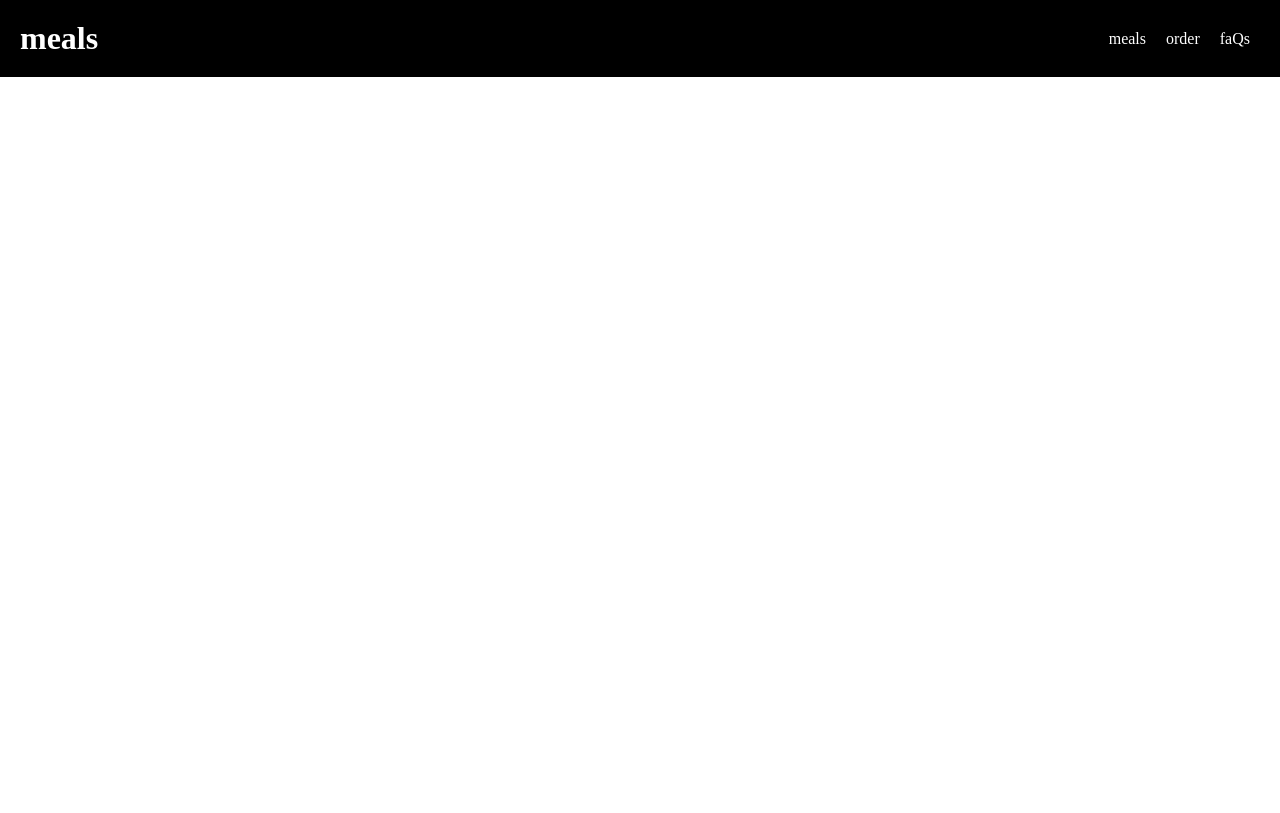
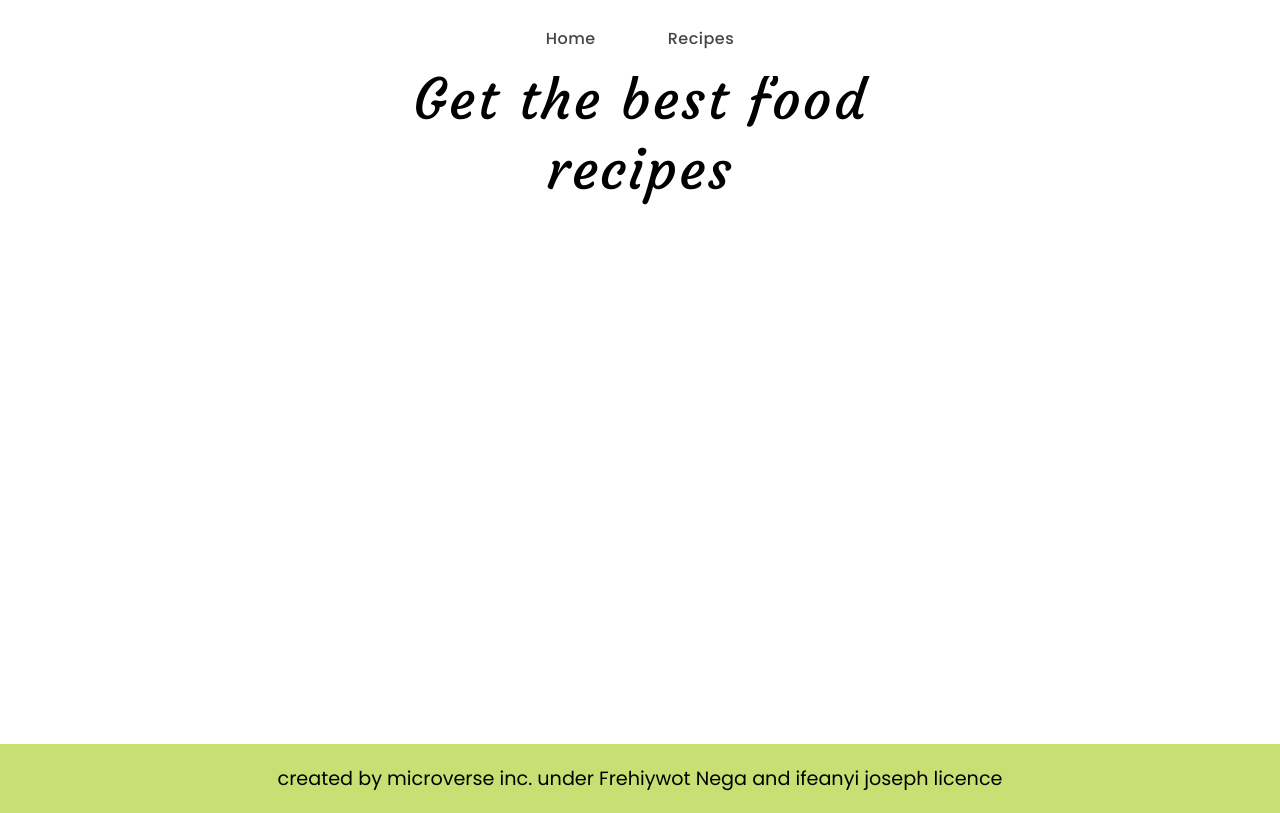
Before and after one commit to frnega/capstone-JavaScript, a website built with webpack: page src/index.html in a window 1280 px wide. Built offline with nearby package versions, Linux system fonts and the light colour scheme.

Commit message:
added header and footer

```diff
--- a/src/index.html
+++ b/src/index.html
@@ -1,12 +1,40 @@
 <!DOCTYPE html>
 <html lang="en">
+
 <head>
     <meta charset="UTF-8">
     <meta http-equiv="X-UA-Compatible" content="IE=edge">
     <meta name="viewport" content="width=device-width, initial-scale=1.0">
-    <title>javascript capstone</title>
+    <link rel="stylesheet" href="https://cdnjs.cloudflare.com/ajax/libs/font-awesome/6.1.1/css/all.min.css">
+    <title>Foodify Kitchenball</title>
 </head>
+
 <body>
+    <header>
+        <nav>
+            <div class="openMenu"><i class="fa-solid fa-bars"></i></div>
+            <ul class="nav-items">
+                <li class="item"><a class="nav-link" href="./index.html">Home</a></li>
+                <li class="item"><a class="nav-link item-count" href="#recipe-section" id="recipesSection">Recipes</a></li>
+                <li class="closeMenu"><i class="fa-solid fa-xmark"></i></li>
+            </ul>
+        </nav>
+    </header>
+    <main>
+        <section>
+            <div class="taghead">
+                <h2>Get the best food<br> recipes</h2>
+            </div>
+            <div class="header-img">
+            </div>
+            <div id="recipe-section" class="recipe-cards"></div>
+        </section>
+    </main>
+    <footer class="footer">
+        <div>
+           created by microverse inc. under  Frehiywot Nega and ifeanyi joseph licence
+        </div>
+    </footer>
+</body>
 
-</body>
 </html>
--- a/src/index.js
+++ b/src/index.js
@@ -1,10 +1,5 @@
 /* eslint-disable linebreak-style */
 /* eslint-disable no-unused-vars */
 /* eslint-disable linebreak-style */
-/* eslint-disable import/named */
-/* eslint-disable linebreak-style */
-import _ from 'lodash';
+// import _ from 'lodash';
 import './style.css';
-import { userInterface } from './modules/header.js';
-
-userInterface();
--- a/src/modules/header.js
+++ /dev/null
@@ -1,20 +0,0 @@
-/* eslint-disable import/prefer-default-export */
-/* eslint-disable linebreak-style */
-const userInterface = () => {
-  const nav = document.createElement('div');
-  nav.innerHTML = `
-  <header>
-  <h1>meals</h1>
-  <nav>
-      <ul class="nav-con">
-          <li class="nav-list"><a href="#">meals</a></li>
-          <li class="nav-list"><a href="#">order</a></li>
-          <li class="nav-list"><a href="#">faQs</a></li>
-      </ul>
-  </nav>
-</header>
-  `;
-  document.body.appendChild(nav);
-};
-
-export { userInterface };
--- a/src/style.css
+++ b/src/style.css
@@ -1,29 +1,173 @@
+@import url("https://fonts.googleapis.com/css2?family=Courgette&family=Patrick+Hand&family=Poppins:ital,wght@0,100;0,200;0,300;0,400;0,500;0,600;0,700;0,800;0,900;1,100;1,200;1,300;1,400;1,500;1,600;1,700;1,800;1,900&display=swap");
+
 * {
   padding: 0;
   margin: 0;
   box-sizing: border-box;
+  font-family: "Poppins", sans-serif;
 }
 
-header {
-  display: flex;
-  align-items: center;
-  justify-content: space-between;
-  padding: 20px;
-  background-color: #000;
+html {
+  scroll-behavior: smooth;
 }
 
-h1 {
-  color: #fff;
+body {
+  background-color: var(--bg-color);
 }
 
-.nav-con {
+nav .openMenu {
   display: flex;
-  align-items: center;
-  list-style: none;
+  flex-direction: row-reverse;
+  font-size: 1.5rem;
+  margin: 20px;
+  cursor: pointer;
+  color: #236128;
 }
 
-.nav-list a {
-  padding: 10px;
+nav .nav-items {
+  display: none;
+  position: fixed;
+  height: 100vh;
+  flex-direction: column;
+  top: 0;
+  left: 0;
+  right: 0;
+  z-index: 10;
+  align-items: center;
+  justify-content: center;
+  gap: 1rem;
+  list-style: none;
+  background: rgba(235, 255, 161, 0.9);
+}
+
+nav .closeMenu {
+  font-size: 1.7rem;
+}
+
+nav .nav-items .closeMenu {
+  position: absolute;
+  top: 20px;
+  right: 20px;
+}
+
+.item a {
+  font-size: 1.5rem;
+  cursor: pointer;
+}
+
+.nav-link {
   text-decoration: none;
-  color: #fff;
+  position: relative;
+  display: inline-block;
+  margin: 0 0.75rem;
+  font-size: 1rem;
+  letter-spacing: 0.5px;
+  color: rgb(49, 49, 49);
+  font-weight: 500;
+  opacity: 0.9;
+  transition: 0.3s;
 }
+
+.nav-link::after {
+  content: "";
+  position: absolute;
+  width: 50%;
+  height: 7px;
+  border-radius: 5px;
+  background-color: var(--text-color-3);
+  bottom: -10px;
+  left: 0;
+  z-index: -1;
+  opacity: 0;
+  transition: 0.3s;
+}
+
+.nav-link:hover {
+  color: var(--text-color-2);
+}
+
+.nav-link:hover::after {
+  width: 100%;
+  opacity: 1;
+}
+
+.header-img {
+  background-repeat: no-repeat;
+  background-size: cover;
+  width: 100%;
+  height: 450px;
+  margin: 20px 0;
+}
+
+.taghead h2 {
+  text-align: center;
+  color: var(--text-color-2);
+  font-size: 2.5rem;
+  margin-top: 5%;
+  letter-spacing: 2px;
+  font-weight: 500;
+  font-family: "Courgette", cursive;
+}
+
+.footer {
+  width: 100%;
+  text-align: center;
+  background-color: #c8e073;
+  padding: 20px;
+}
+
+.footer a {
+  color: #2a7703;
+  text-decoration: none;
+  transition: 0.2s;
+}
+
+.footer a:hover {
+  cursor: pointer;
+  font-size: 1.5rem;
+  transform: scale(1.2, 1.2);
+}
+
+@media screen and (min-width: 768px) {
+  nav .openMenu {
+    display: none;
+  }
+
+  nav .nav-items .closeMenu {
+    display: none;
+    cursor: pointer;
+  }
+
+  nav .nav-items {
+    display: flex;
+    flex-direction: row;
+    height: auto;
+    align-items: center;
+    justify-content: center;
+    gap: 3rem;
+    list-style: none;
+    padding: 2%;
+    background-color: #fff;
+    margin: auto;
+  }
+
+  .item a {
+    font-size: 1rem;
+  }
+
+  .taghead h2 {
+    font-size: 3.5rem;
+  }
+
+  .header-img {
+    background-repeat: no-repeat;
+    background-size: cover;
+    width: 100%;
+    height: 500px;
+    margin: 20px 0;
+  }
+
+  footer {
+    font-size: 1.2rem;
+  }
+}
--- a/webpack.config.js
+++ b/webpack.config.js
@@ -1,5 +1,5 @@
+/* eslint-disable linebreak-style */
 /* eslint-disable no-trailing-spaces */
-/* eslint-disable linebreak-style */
 const path = require('path');
 const HtmlWebpackPlugin = require('html-webpack-plugin');
 
```
Also changed, not shown: dist/index.html, dist/main.js.
